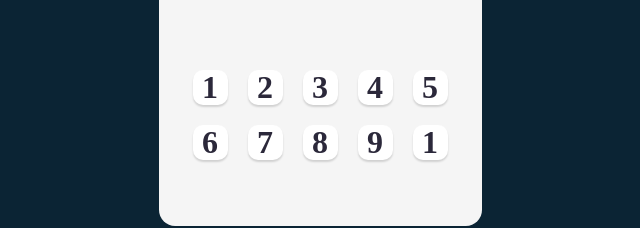
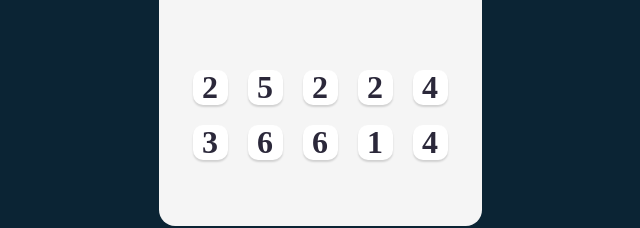
Before and after one commit to Rolzix/tenzies, a React (Vite) app: page / in a window 1280 px wide. Shown: the part 336-564 px from the top of the page, without its empty margins (320-960 px from the left). Built offline with nearby package versions, Linux system fonts and the light colour scheme.

Commit message:
Map the dice array values to Dice components

```diff
--- a/src/App.jsx
+++ b/src/App.jsx
@@ -2,6 +2,7 @@ import React, { useState, useEffect } from "react";
 import Dice from "./components/Die.jsx";
 import "./App.css";
 
+function App() {
   function allNewDice() {
     let dice = [];
     for (let i = 0; i < 10; i++) {
@@ -10,26 +11,22 @@ function allNewDice() {
     return dice;
   }
 
-console.log(allNewDice());
+  const [dice, setDice] = useState(allNewDice());
 
-function App() {
+  // useEffect(() => {
+  //   allNewDice();
+  // }, []);
+
+  let diceElements = dice.map((die, index) => {
+    return <Dice value={die} key={index} />;
+  });
+
   return (
     <div className="App">
       <main>
         <section className="gameArea">
           <h1>Tenzies</h1>
-          <div className="dice">
-            <Dice value={1} />
-            <Dice value={2} />
-            <Dice value={3} />
-            <Dice value={4} />
-            <Dice value={5} />
-            <Dice value={6} />
-            <Dice value={7} />
-            <Dice value={8} />
-            <Dice value={9} />
-            <Dice value={1} />
-          </div>
+          <div className="dice">{diceElements}</div>
         </section>
       </main>
     </div>
```
Lines whose indentation alone changed are shown as unchanged.
